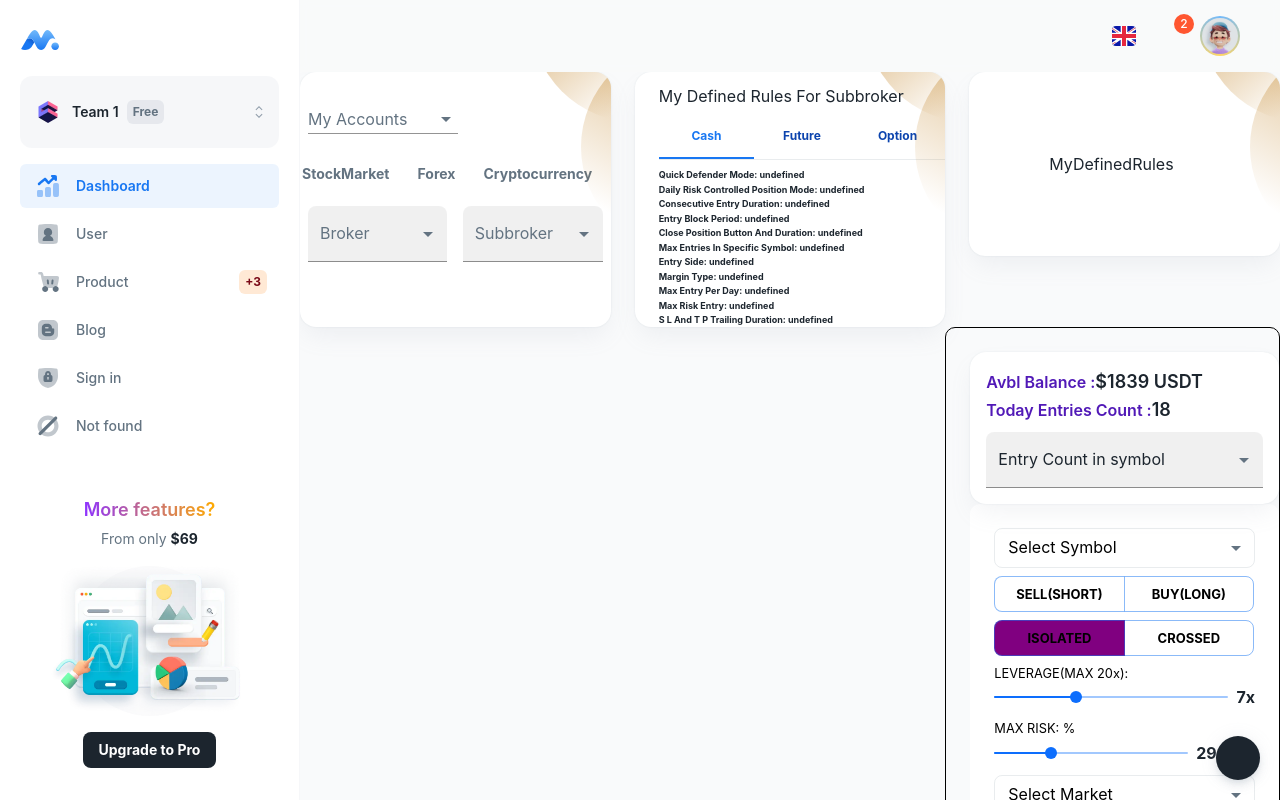
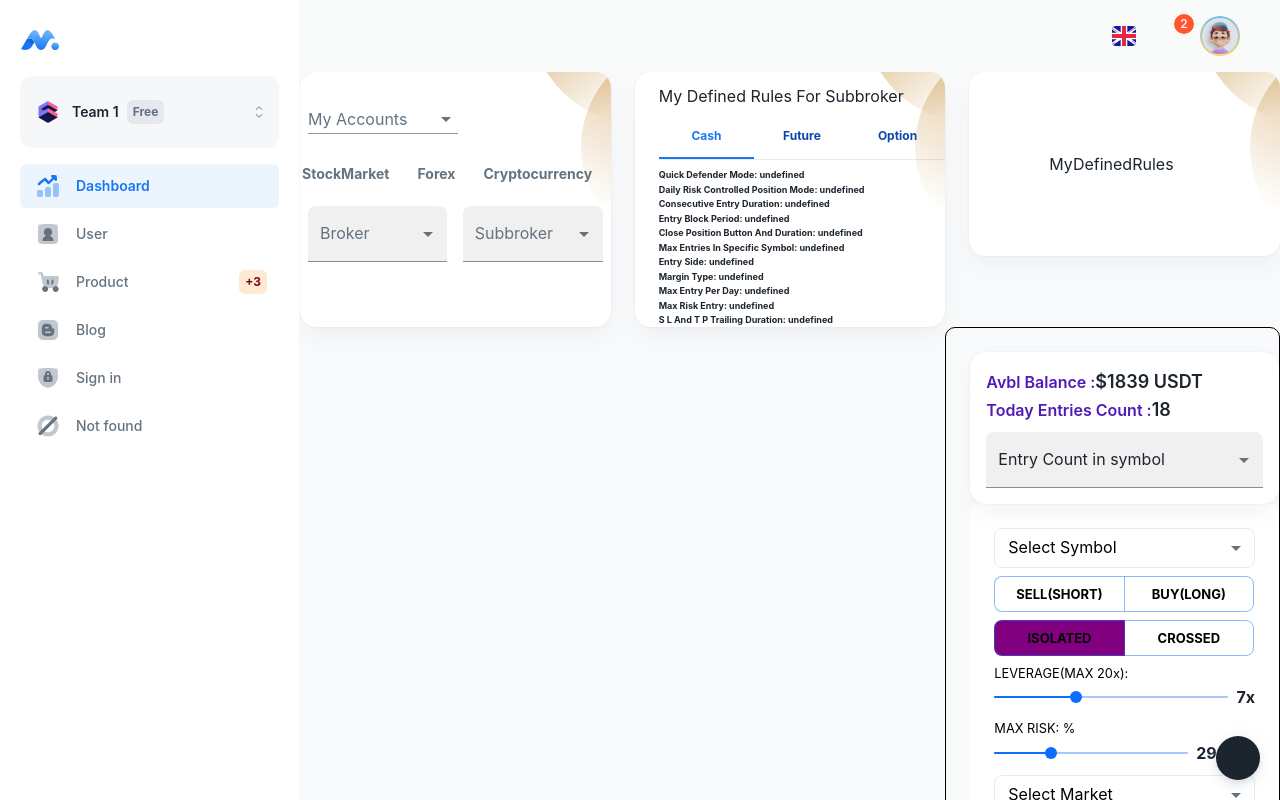
Before and after one commit to Shende483/riskdefender-pro11, a React (Vite) app in the folder frontend/: page / in a window 1280 px wide. Shown: the top 800 px of the page. Built offline with nearby package versions, Linux system fonts and the light colour scheme; some icons are missing.

Commit message:
frontend initial commit.

```diff
--- a/frontend/src/layouts/dashboard/nav.tsx
+++ b/frontend/src/layouts/dashboard/nav.tsx
@@ -176,7 +176,7 @@ export function NavContent({ data, slots, workspaces, sx }: NavContentProps) {
 
       {slots?.bottomArea}
 
-      <NavUpgrade />
+
     </>
   );
 }
```
